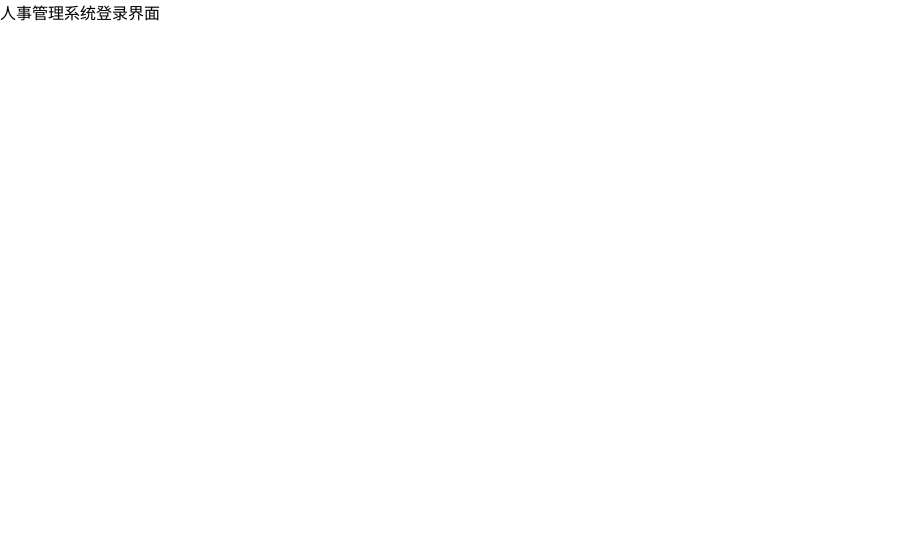
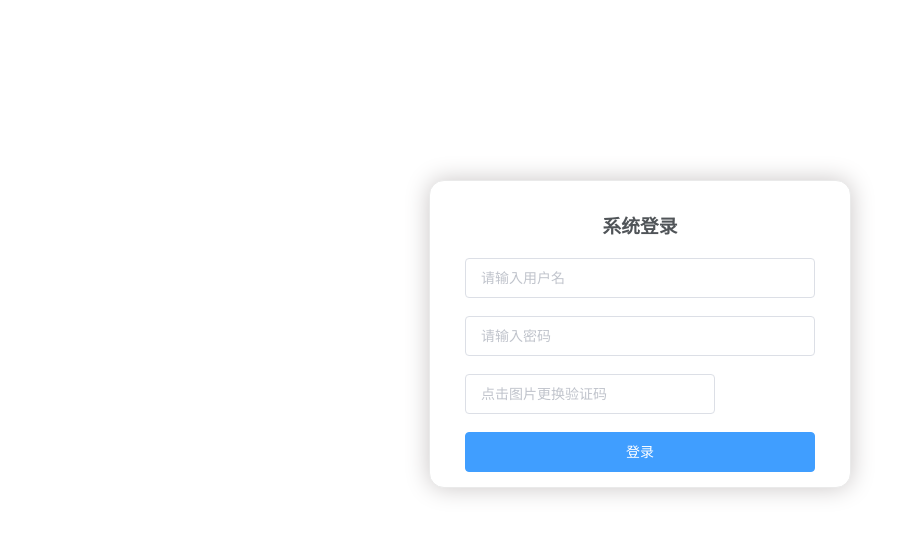
Before and after one commit to xingzhe5213/PersonnelManageSystem, a Vue app in the folder front_end/: page / in a window 1280 px wide. Shown: the top 536 px of the page, without its empty margins (0-922 px from the left). Built offline with nearby package versions, Linux system fonts and the light colour scheme; no server answers.

Commit message:
前端：登录界面开发

```diff
--- a/front_end/src/main.js
+++ b/front_end/src/main.js
@@ -1,9 +1,35 @@
 import Vue from 'vue'
 import App from './App.vue'
 import router from './router'
+import store from './store'
+import md5 from 'js-md5';
 
+import ElementUI from  'element-ui';
+Vue.use(ElementUI);
+import 'element-ui/lib/theme-chalk/index.css';
+
+Vue.prototype.$ELEMENT = {size: 'small', zIndex: 3000};
+
+import {Post} from "./utils/api";
+import {PostKey} from "./utils/api";
+import {Put} from "./utils/api";
+import {Delete} from "./utils/api";
+import {Get} from "./utils/api";
+
+Vue.prototype.Post = Post;
+Vue.prototype.PostKey = PostKey;
+Vue.prototype.Put = Put;
+Vue.prototype.Delete = Delete;
+Vue.prototype.Get = Get;
+Vue.prototype.$md5 = md5;
+Vue.prototype.$store = store;
+
+import 'font-awesome/css/font-awesome.min.css'
+
+Vue.config.productionTip = false
 
 new Vue({
   router,
+  store,
   render: h => h(App),
 }).$mount('#app')
--- /dev/null
+++ b/front_end/src/pages/Home.vue
@@ -0,0 +1,15 @@
+<template>
+  <div>
+    登陆成功，后续页面开发中。。。。
+  </div>
+</template>
+
+<script>
+export default {
+  name: "Home"
+}
+</script>
+
+<style scoped>
+
+</style>
--- a/front_end/src/pages/Login.vue
+++ b/front_end/src/pages/Login.vue
@@ -1,5 +1,113 @@
 <template>
   <div>
-    人事管理系统登录界面
+    <el-form
+        :rules="rules"
+        ref="loginForm"
+        v-loading="loading"
+        element-loading-text="正在登录..."
+        element-loading-spinner="el-icon-loading"
+        element-loading-background="rgba(0, 0, 0, 0.8)"
+        :model="loginForm"
+        class="loginContainer">
+      <h3 class="loginTitle">系统登录</h3>
+      <el-form-item prop="username">
+        <el-input size="normal" type="text" v-model="loginForm.username" auto-complete="off"
+                  placeholder="请输入用户名"></el-input>
+      </el-form-item>
+      <el-form-item prop="password">
+        <el-input size="normal" type="password" v-model="loginForm.password" auto-complete="off"
+                  placeholder="请输入密码"></el-input>
+      </el-form-item>
+      <el-form-item prop="code">
+        <el-input size="normal" type="text" v-model="loginForm.code" auto-complete="off"
+                  placeholder="点击图片更换验证码" @keydown.enter.native="submitLogin" style="width: 250px"></el-input>
+        <div @click="updateVerifyCode" style="cursor: pointer;height: 40px;" v-html="svg"></div>
+      </el-form-item>
+      <el-button size="normal" type="primary" style="width: 100%;" @click="submitLogin">登录</el-button>
+    </el-form>
   </div>
 </template>
+
+<script>
+export default {
+  name: "Login",
+  data() {
+    return {
+      loading: false,
+      svg:"",
+      loginForm: {
+        username: '',
+        password: '',
+        code:''
+      },
+      rules: {
+        username: [{required: true, message: '请输入用户名', trigger: 'blur'}],
+        password: [{required: true, message: '请输入密码', trigger: 'blur'}],
+        code: [{required: true, message: '请输入验证码', trigger: 'blur'}]
+      }
+    }
+  },
+  mounted(){
+    this.updateVerifyCode();
+  },
+  methods: {
+    updateVerifyCode() {
+      this.Get('/verifyCode').then(res => {
+          this.svg = res.data;
+      })
+    },
+    submitLogin() {
+      this.$refs.loginForm.validate((valid) => {
+        if (valid) {
+          this.loading = true;
+          this.Post('/login', {
+            username: this.loginForm.username,
+            password: (this.$md5(this.loginForm.password)).toUpperCase(),
+            code: this.loginForm.code
+          }).then(res => {
+            this.loading = false;
+            if (res && res.code==200) {
+              this.$store.commit('initToken', res.token);
+              this.$store.commit('initCurrentUser', res.data);
+              window.sessionStorage.setItem("user", JSON.stringify(res.data));
+              let path = this.$route.query.redirect;
+              this.$router.replace((path == '/' || path == undefined) ? '/home' : path);
+            }else{
+              this.$message.error({message:res.message});
+              this.updateVerifyCode();
+            }
+          })
+        } else {
+          return false;
+        }
+      });
+    }
+  }
+}
+</script>
+
+<style>
+.loginContainer {
+  border-radius: 15px;
+  background-clip: padding-box;
+  margin: 180px auto;
+  width: 350px;
+  padding: 15px 35px 15px 35px;
+  background: #fff;
+  border: 1px solid #eaeaea;
+  box-shadow: 0 0 25px #cac6c6;
+}
+.loginTitle {
+  margin: 15px auto 20px auto;
+  text-align: center;
+  color: #505458;
+}
+.loginRemember {
+  text-align: left;
+  margin: 0 0 15px 0;
+}
+.el-form-item__content{
+  display: flex;
+  align-items: center;
+}
+</style>
--- a/front_end/src/router.js
+++ b/front_end/src/router.js
@@ -1,6 +1,7 @@
 import Vue from 'vue'
 import Router from 'vue-router'
 import Login from './pages/Login.vue'
+import Home from './pages/Home.vue'
 
 Vue.use(Router)
 
@@ -11,6 +12,17 @@ export default new Router({
             name: 'Login',
             component: Login,
             hidden: true
-        }
+        },
+        {
+            path: '/home',
+            name: 'Home',
+            component: Home,
+            hidden: true,
+            meta: {
+                roles: ['admin', 'user']
+            },
+            children: [
+            ]
+        },
     ]
 })
--- /dev/null
+++ b/front_end/src/store/index.js
@@ -0,0 +1,42 @@
+import Vue from 'vue'
+import Vuex from 'vuex'
+
+Vue.use(Vuex)
+
+const store = new Vuex.Store({
+    state: {
+        routes: [],
+        sessions: {},
+        token:null,
+        hrs: [],
+        currentSession: null,
+        currentHr: JSON.parse(window.sessionStorage.getItem("user")),
+        filterKey: '',
+        stomp: null,
+        isDot: {}
+    },
+    mutations: {
+        initCurrentUser(state, hr) {
+            state.currentHr = hr;
+        },
+        initRoutes(state, data) {
+            state.routes = data;
+        },
+        initToken(state, token) {
+            state.token = token;
+        }
+    },
+    actions: {
+
+    }
+})
+
+store.watch(function (state) {
+    return state.sessions
+}, function (val) {
+    localStorage.setItem('vue-chat-session', JSON.stringify(val));
+}, {
+    deep: true
+})
+
+export default store;
--- /dev/null
+++ b/front_end/src/utils/api.js
@@ -0,0 +1,91 @@
+import axios from 'axios'
+import router from '../router'
+import { Message } from 'element-ui'
+import store from '../store'
+
+//请求拦截器
+axios.interceptors.request.use(
+    config => {
+        const token = store.state.token;
+        token && (config.headers.Authorization = 'Bearer ' + token);
+        return config;
+    },
+    error => Promise.error(error)
+)
+
+//响应拦截器
+axios.interceptors.response.use(
+    success => {
+    if (success.status && success.status == 200 && success.data.status == 500) {
+        Message.error(success.data.msg);
+        return;
+    }
+    return success.data;
+}, error => {
+    if (error.response.status == 504 || error.response.status == 404) {
+        Message.error('服务器错误');
+    } else if (error.response.status == 403) {
+        Message.error('权限不足，请联系管理员');
+    } else if (error.response.status == 401) {
+        Message.error({message: error.response.data.msg ? error.response.data.msg : '尚未登录，请登录'})
+        router.replace('/');
+    } else {
+        if (error.response.data.msg) {
+            Message.error(error.response.data.msg);
+        } else {
+            Message.error('未知错误!');
+        }
+    }
+})
+
+export const PostKey = (url, params) => {
+    return axios({
+        method: 'post',
+        url: `${url}`,
+        data: params,
+        transformRequest: [function (data) {
+            let ret = '';
+            for (let i in data) {
+                ret += encodeURIComponent(i) + '=' + encodeURIComponent(data[i]) + '&'
+            }
+            return ret;
+        }],
+        headers: {
+            'Content-Type': 'application/x-www-form-urlencoded'
+        }
+    });
+}
+export const Post = (url, params) => {
+    return axios({
+        method: 'post',
+        url: `${url}`,
+        data: params,
+        headers: {
+            'Content-Type': 'application/json'
+        }
+    })
+}
+export const Put = (url, params) => {
+    return axios({
+        method: 'put',
+        url: `${url}`,
+        data: params,
+        headers: {
+            'Content-Type': 'application/json'
+        }
+    })
+}
+export const Get = (url, params) => {
+    return axios({
+        method: 'get',
+        url: `${url}`,
+        params: params
+    })
+}
+export const Delete = (url, params) => {
+    return axios({
+        method: 'delete',
+        url: `${url}`,
+        params: params
+    })
+}
```
Also changed, not shown: front_end/package.json (+6 -1 lines).
